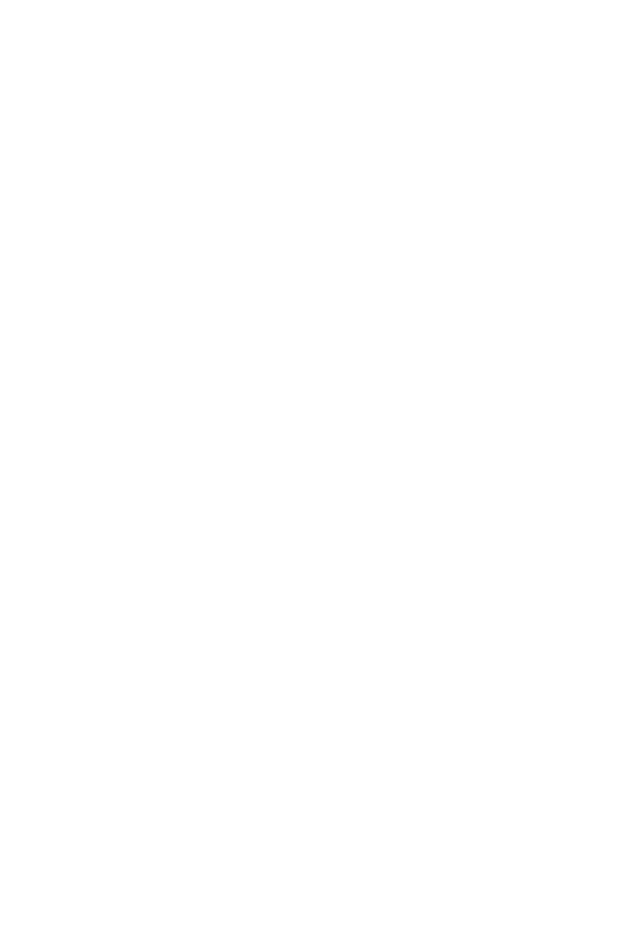
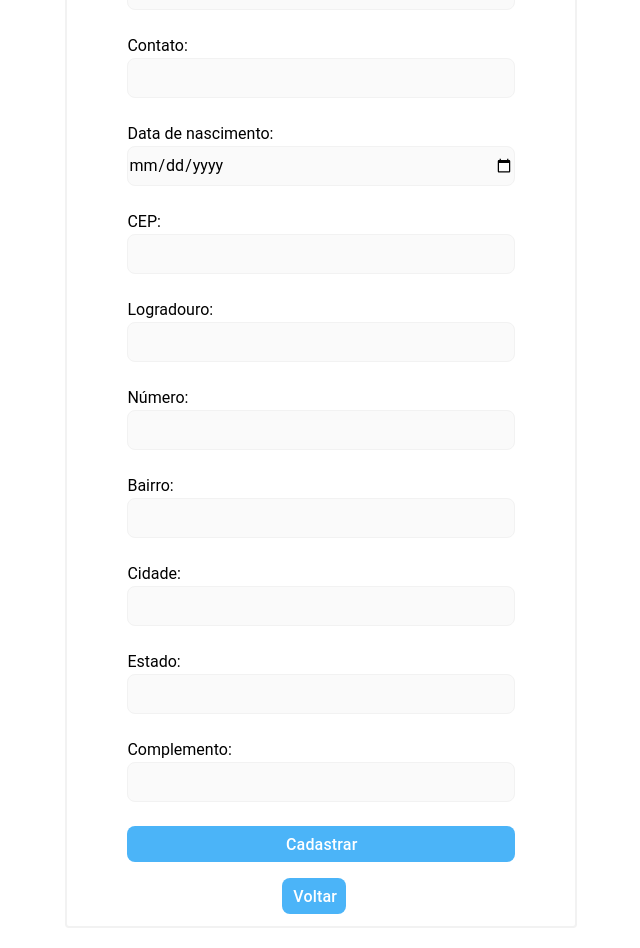
Before and after one commit to EduardoPSRodrigues/DevinHouse-Projeto-Modulo1, a Vue app in the folder FitManage Tech/: page /cadastro/novoaluno in a window 1280 px wide. Shown: the part 300-1248 px from the top of the page, without its empty margins (319-959 px from the left). Before the commit the page ends 800 px from the top, so only its background shows below. Built offline with nearby package versions, Linux system fonts and the light colour scheme.

Commit message:
Atualização da Tela de Cadastro de Novo Aluno

```diff
--- a/FitManage Tech/src/views/Cadastramento/NovoAluno/CadastroNovoAluno.vue
+++ b/FitManage Tech/src/views/Cadastramento/NovoAluno/CadastroNovoAluno.vue
@@ -1,17 +1,319 @@
 <!-- eslint-disable vue/multi-word-component-names -->
 
 <template>
-    <div>
-        <h1>TELA DE CADASTRO DE NOVO ALUNOS</h1>
-    </div>
+    <v-form @submit.prevent="handleCreateNewStudent" class="my-5 form-login">
+
+
+        <h2 class="my-3">Tela de Cadastro de Novo Aluno</h2>
+
+        <div class="form-element">
+            <label for="name">Nome Completo:</label>
+            <input class="form-input" type="text" id="name" v-model="name">
+            <span class="message-error">{{ this.errors.name }}</span>
+        </div>
+
+        <div class="form-element">
+            <label for="email">E-mail:</label>
+            <input class="form-input" type="text" id="email" v-model="email">
+            <span class="message-error">{{ this.errors.email }}</span>
+        </div>
+
+        <div class="form-element">
+            <label for="contact">Contato:</label>
+            <input class="form-input" type="text" id="contact" v-model="contact">
+            <span class="message-error">{{ this.errors.contact }}</span>
+        </div>
+
+        <div class="form-element">
+            <label for="date_birth">Data de nascimento:</label>
+            <input class="form-input" type="date" id="date_birth" v-model="date_birth">
+            <span class="message-error">{{ this.errors.date_birth }}</span>
+        </div>
+
+        <div class="form-element">
+            <label for="cep">CEP:</label>
+            <input class="form-input" type="text" id="cep" v-model="cep" @input="resultDataViaCep">
+            <span class="message-error">{{ this.errors.cep }}</span>
+        </div>
+
+        <div class="form-element">
+            <label for="street">Logradouro:</label>
+            <input class="form-input" type="text" id="street" v-model="street">
+            <span class="message-error">{{ this.errors.street }}</span>
+        </div>
+
+        <div class="form-element">
+            <label for="number">Número:</label>
+            <input class="form-input" type="number" id="number" v-model="number">
+            <span class="message-error">{{ this.errors.number }}</span>
+        </div>
+
+        <div class="form-element">
+            <label for="neighborhood">Bairro:</label>
+            <input class="form-input" type="text" id="neighborhood" v-model="neighborhood">
+            <span class="message-error">{{ this.errors.neighborhood }}</span>
+        </div>
+
+        <div class="form-element">
+            <label for="city">Cidade:</label>
+            <input class="form-input" type="text" id="city" v-model="city">
+            <span class="message-error">{{ this.errors.city }}</span>
+        </div>
+
+        <div class="form-element">
+            <label for="province">Estado:</label>
+            <input class="form-input" type="text" id="province" v-model="province">
+            <span class="message-error">{{ this.errors.province }}</span>
+        </div>
+
+        <div class="form-element">
+            <label for="complement">Complemento:</label>
+            <input class="form-input" type="text" id="complement" v-model="complement">
+            <span class="message-error">{{ this.errors.complement }}</span>
+        </div>
+
+        <v-btn type="submit" class="text-none text-subtitle-1" variant="outlined">
+            Cadastrar
+        </v-btn>
+
+        <router-link :to="{ name: 'GerenciamentoAlunos' }">
+            <v-btn class="text-none text-subtitle-1" variant="outlined">
+                Voltar
+            </v-btn>
+        </router-link>
+
+    </v-form>
+
+    <v-snackbar v-model="snackbarSuccess" :timeout="timeout">
+        Aluno cadastrado com sucesso!
+
+        <template v-slot:actions>
+            <v-btn color="red" variant="text" @click="snackbarSuccess = false">
+                Fechar
+            </v-btn>
+        </template>
+    </v-snackbar>
+
+    <v-snackbar v-model="snackbarError" :timeout="timeout">
+        Não foi possível criar a conta nesse momento.
+
+        <template v-slot:actions>
+            <v-btn color="red" variant="text" @click="snackbarError = false">
+                Fechar
+            </v-btn>
+        </template>
+    </v-snackbar>
 </template>
+
 <script>
+import * as yup from 'yup'
+import { captureErrorYup } from "../../../utils/captureErrorYup";
+import axios from 'axios'
+
 export default {
+    data() {
+        return {
+            name: '',
+            email: '',
+            contact: '',
+            date_birth: 0,
+            cep: '',
+            street: '',
+            number: '',
+            neighborhood: '',
+            city: '',
+            province: '',
+            complement: '',
 
+            errors: {},
+
+            snackbarSuccess: false,
+            snackbarError: false,
+            timeout: 2000,
+        }
+    },
+    watch: {
+        cep: function () {
+            this.resultDataViaCep();
+        },
+    },
+    methods: {
+        async resultDataViaCep() {
+            if (this.cep === "") {
+
+                this.street = '';
+                this.neighborhood = '';
+                this.city = '';
+                this.province = '';
+            }
+            try {
+                const response = await axios.get(`https://viacep.com.br/ws/${this.cep}/json/`);
+                const data = response.data;
+
+                this.street = data.logradouro || '';
+                this.neighborhood = data.bairro || '';
+                this.city = data.localidade || '';
+                this.province = data.uf || '';
+
+            } catch (error) {
+                console.log(error);
+            }
+        },
+        handleCreateNewStudent() {
+
+            try {
+
+                const schema = yup.object().shape({
+                    name: yup.string().required('O nome é obrigatório.'),
+                    email: yup.string().email('O e-mail não é válido.'),
+                    contact: yup.string().required('O contato é obrigatório.'),
+                    date_birth: yup.date().max(new Date(), 'A data não pode ser no futuro'),
+                    cep: yup.string().min(8, "O CEP deve ter no mínimo 8 caracteres.").max(9, "O CEP deve ter entre 8-9 caracteres.").required('O CEP é obrigatório.'),
+                    street: yup.string().required('O logradouro é obrigatório.'),
+                    number: yup.string().required('O número é obrigatório.'),
+                    neighborhood: yup.string().required('O bairro é obrigatório.'),
+                    city: yup.string().required('A cidade é obrigatória.'),
+                    province: yup.string().required('O estado é obrigatório.'),
+                })
+
+                schema.validateSync({
+                    name: this.name,
+                    email: this.email,
+                    contact: this.contact,
+                    date_birth: this.date_birth,
+                    cep: this.cep,
+                    street: this.street,
+                    number: this.number,
+                    neighborhood: this.neighborhood,
+                    city: this.city,
+                    province: this.province
+                }, { abortEarly: false })
+
+                axios({
+                    url: 'http://localhost:3000/students',
+                    method: 'POST',
+                    data: {
+                        name: this.name,
+                        email: this.email,
+                        contact: this.contact,
+                        date_birth: this.date_birth,
+                        cep: this.cep,
+                        street: this.street,
+                        number: this.number,
+                        neighborhood: this.neighborhood,
+                        city: this.city,
+                        province: this.province,
+                        complement: this.complement,
+                    }
+                })
+                    .then(() => {
+                        this.snackbarSuccess = true
+                        this.name = ''
+                        this.email = ''
+                        this.contact = ''
+                        this.date_birth = 0,
+                        this.cep = ''
+                        this.street = ''
+                        this.number = ''
+                        this.neighborhood = ''
+                        this.city = ''
+                        this.province = ''
+                        this.complement = ''
+                        this.errors = ''
+                    })
+                    .catch((error) => {
+                        console.log(error)
+                        if (error.response?.data?.error) {
+                            alert(error.response.data.error)
+                        } else {
+                            this.snackbarError = true
+                        }
+                    })
+            } catch (error) {
+                if (error instanceof yup.ValidationError) {
+                    this.errors = captureErrorYup(error)
+                }
+            }
+        },
+    },
 }
 </script>
-<style>
-    *{
-        margin: 0;
-    }
+
+<style scoped>
+.message-error {
+    color: red;
+    margin: 4px;
+    font-size: small;
+}
+
+.form-login {
+    margin: 0 auto;
+    width: 40%;
+
+    border-radius: 4px;
+    border: 2px solid #f2f2f2;
+
+    display: flex;
+    flex-direction: column;
+    gap: 16px;
+
+    align-items: center;
+    padding: 12px;
+}
+
+.form-select {
+    height: 40px;
+    background-color: #fafafa;
+    width: 100%;
+
+    border-radius: 8px;
+    border: 1px solid #f2f2f2;
+
+    outline: none;
+}
+
+input {
+    background-color: #fafafa;
+    height: 40px;
+    width: 80%;
+
+    border-radius: 8px;
+    border: 1px solid #f2f2f2;
+
+    outline: none;
+}
+
+.form-element {
+    display: flex;
+    flex-direction: column;
+
+    width: 80%;
+}
+
+.form-element input {
+    width: 100%;
+}
+
+button {
+    background-color: #4bb4f8;
+    color: white;
+
+    font-size: 16px;
+
+    height: 40px;
+    width: 80%;
+
+    border-radius: 8px;
+    border: none;
+}
+
+button:hover {
+    background-color: #2985c2;
+}
+
+a,
+p {
+    color: #707b88;
+    font-size: 14px;
+}
 </style>
```
